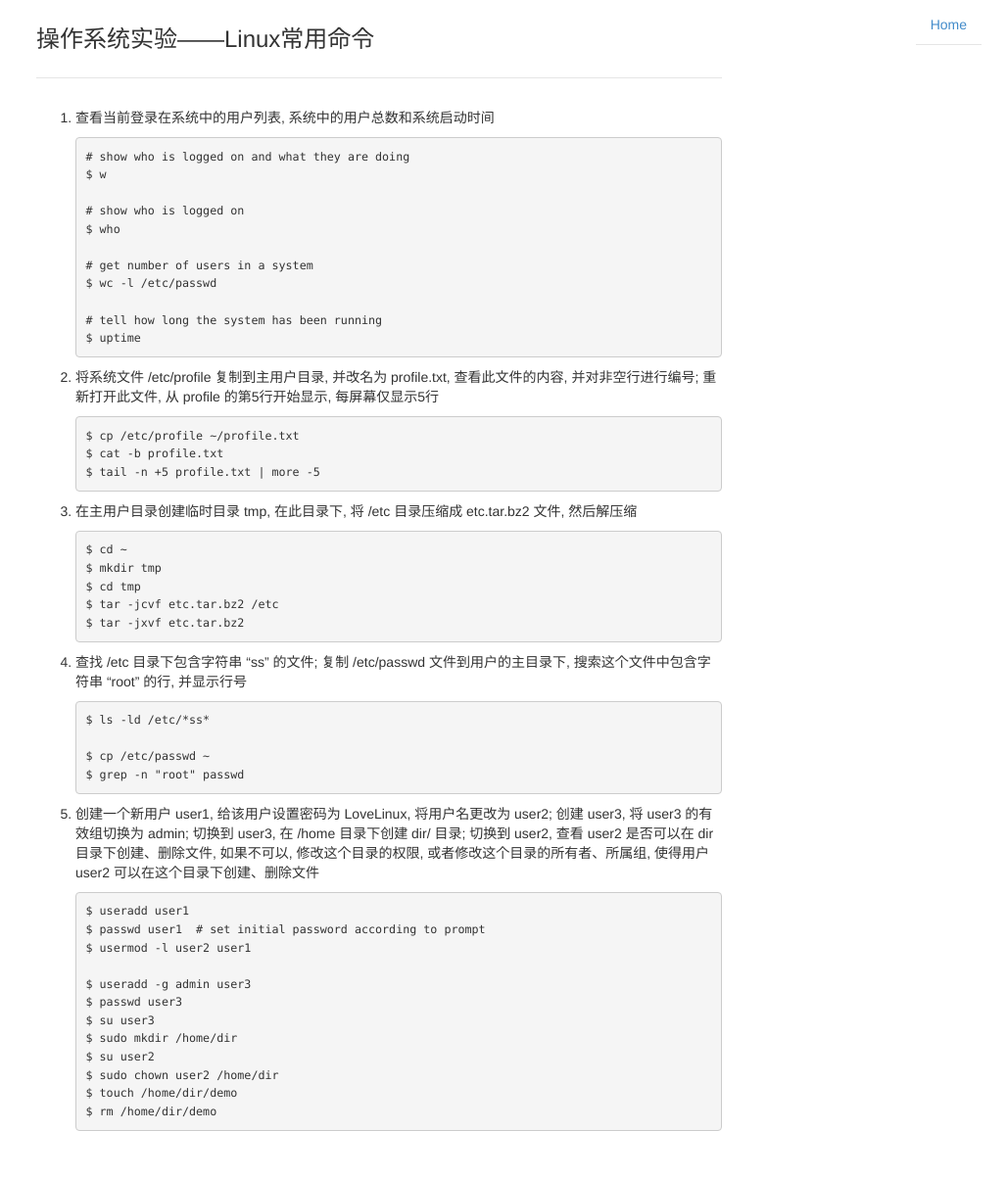
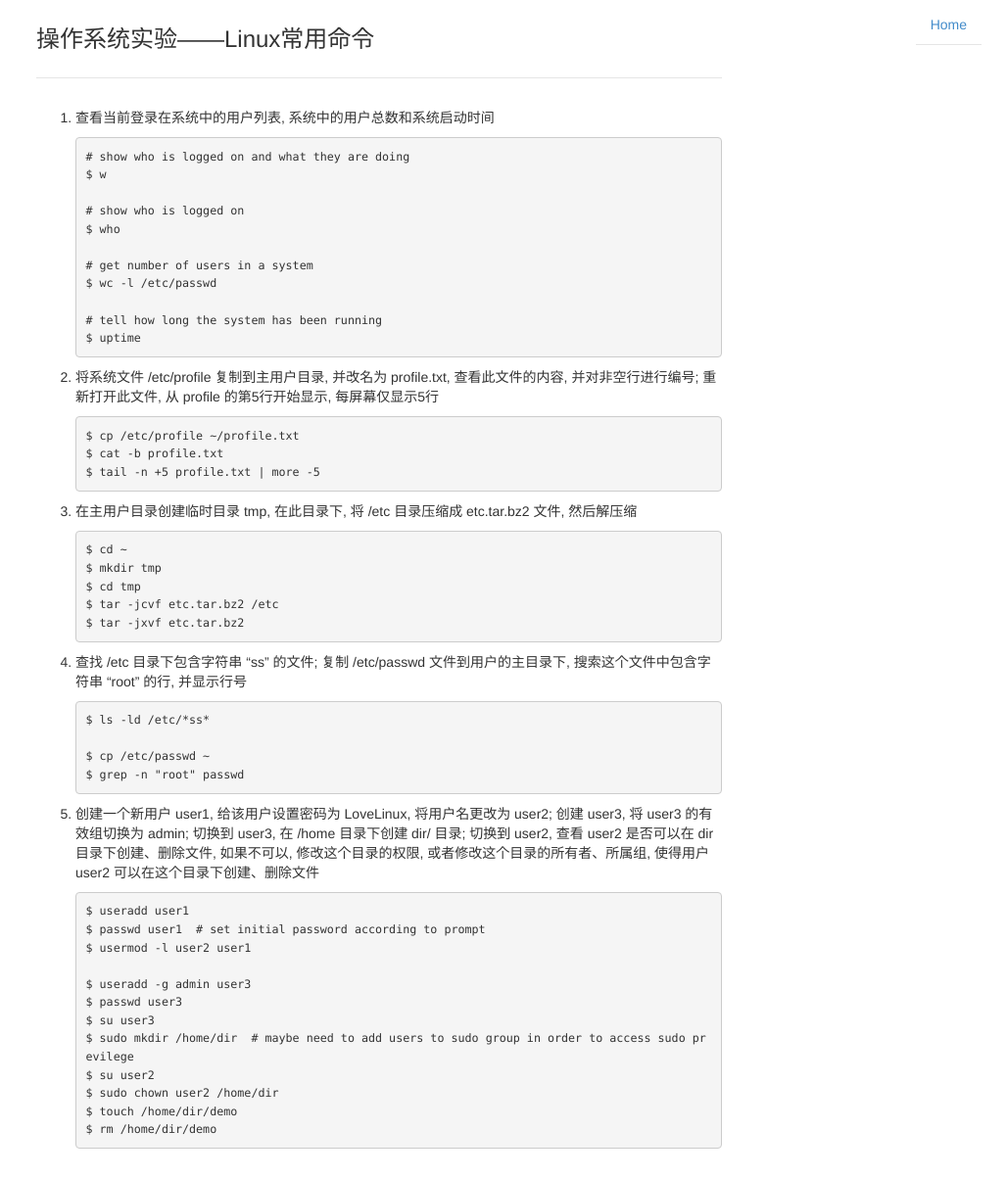
Before and after one commit to zzmxleo/zzmxleo.github.io, a Jekyll site: the page built from _posts/2013-09-24-os-course-linux-command.md, in a window 1280 px wide. Shown: the whole page at 98% size, without its empty margins (253-1280 px from the left). Built offline with Jekyll 4.4.1, drawn with Linux system fonts in a browser that asks for light colours; Markdown is read by kramdown in place of the engine named in the settings.

Commit message:
modify 2013-09-24 post

```diff
--- a/_posts/2013-09-24-os-course-linux-command.md
+++ b/_posts/2013-09-24-os-course-linux-command.md
@@ -47,7 +47,7 @@ title: 操作系统实验——Linux常用命令
 	    $ useradd -g admin user3
 	    $ passwd user3
 	    $ su user3
-	    $ sudo mkdir /home/dir
+	    $ sudo mkdir /home/dir	# maybe need to add users to sudo group in order to access sudo previlege
 	    $ su user2
 	    $ sudo chown user2 /home/dir
 	    $ touch /home/dir/demo
```
